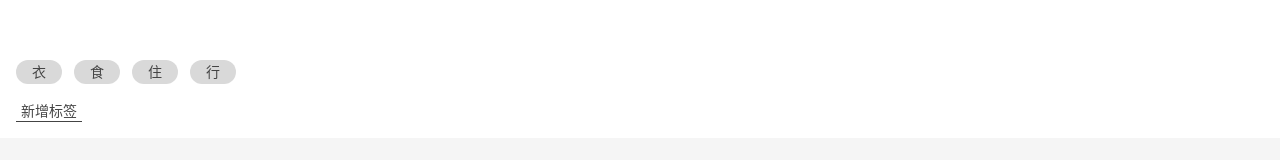
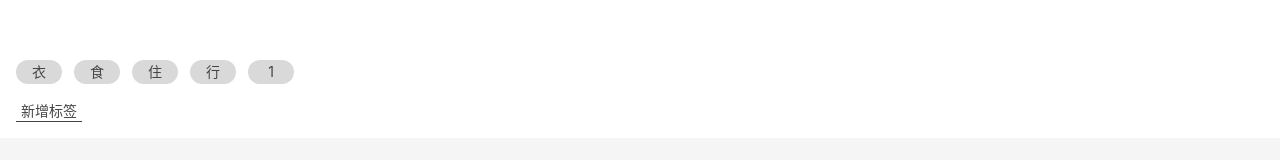
Before and after one commit to AndyDufr/readily-websit, a Vue app: page /#/money in a window 1280 px wide. Shown: the part 150-310 px from the top of the page. Built offline with nearby package versions, Linux system fonts and the light colour scheme.

Commit message:
基本完成 money 页面

```diff
--- a/src/components/money/Notes.vue
+++ b/src/components/money/Notes.vue
@@ -1,11 +1,22 @@
 <template>
   <div>
+    {{ value }}
     <label class="notes">
       <span class="name">备注</span>
-      <input type="text" placeholder="在这里输入备注" />
+      <input type="text" placeholder="在这里输入备注" v-model="value" />
     </label>
   </div>
 </template>
+
+<script lang="ts">
+import Vue from "vue";
+import { Component } from "vue-property-decorator";
+
+@Component
+export default class Notes extends Vue {
+  value = "";
+}
+</script>
 
 <style lang="scss">
 .notes {
--- a/src/components/money/Tags.vue
+++ b/src/components/money/Tags.vue
@@ -1,16 +1,53 @@
 <template>
   <div class="tags">
     <div class="new">
-      <button>新增标签</button>
+      <button @click="creat">新增标签</button>
     </div>
     <ul class="current">
-      <li>衣</li>
-      <li>食</li>
-      <li>住</li>
-      <li>行</li>
+      <li
+        v-for="(tag, index) in dataSource"
+        :key="index"
+        @click="toggle(tag)"
+        :class="selectTags.indexOf(tag) >= 0 && 'selected'"
+      >
+        <!-- :class="{selected: selectedTags.indexOf(tag)>=0}" -->
+        {{ tag }}
+      </li>
     </ul>
   </div>
 </template>
+
+<script lang="ts">
+import Vue from "vue";
+import { Component, Prop } from "vue-property-decorator";
+
+@Component
+export default class Tags extends Vue {
+  @Prop(Array) readonly dataSource: string[] | undefined;
+  selectTags: string[] = [];
+  toggle(tag: string): void {
+    const index = this.selectTags.indexOf(tag);
+    if (index >= 0) {
+      this.selectTags.splice(index, 1);
+    } else {
+      this.selectTags.push(tag);
+    }
+  }
+  creat(): void {
+    const name = window.prompt("请输入标签名");
+    if (name === "") {
+      window.alert("标签名不能为空");
+    } else {
+      if (this.dataSource && this.dataSource.indexOf(name as string) < 0) {
+        // this.dataSource.push(name as string) 外部数据不可修改
+        this.$emit("update:dataSource", [...this.dataSource, name]);
+      } else {
+        window.alert("已有相同标签名");
+      }
+    }
+  }
+}
+</script>
 
 <style lang="scss">
 @import "~@/assets/style/help.scss";
@@ -25,14 +62,21 @@
     display: flex;
     flex-wrap: wrap;
     > li {
+      $bg: #d9d9d9;
       $h: 24px;
-      background: #d9d9d9;
+      background: $bg;
       height: $h;
       border-radius: calc(24px / 2);
       padding: 0 16px;
       margin-right: 12px;
       line-height: $h;
-      margin-top: 4px;
+      margin-top: 8px;
+      min-width: 46px;
+      text-align: center;
+      &.selected {
+        background: darken($bg, 30%);
+        color: #fff;
+      }
     }
   }
   > .new {
--- a/src/views/Money.vue
+++ b/src/views/Money.vue
@@ -3,18 +3,24 @@
     <NumberPad />
     <Types />
     <Notes />
-    <Tags />
+    <Tags :dataSource.sync="tags" />
   </layout>
 </template>
 
-<script lang="ts">
+<script lang="js">
 import Layout from "@/components/Layout.vue";
-import Tags from "@/components/money/Tags.vue";
+import Tags from '@/components/money/Tags.vue';
 import Notes from "@/components/money/Notes.vue";
 import Types from "@/components/money/Types.vue";
 import NumberPad from "@/components/money/NumberPad.vue";
 export default {
   components: { Layout, Tags, Notes, Types, NumberPad },
+  // eslint-disable-next-line @typescript-eslint/explicit-module-boundary-types
+  data() {
+    return {
+      tags:['衣','食','住','行','1']
+    }
+  }
 };
 </script>
 
```
